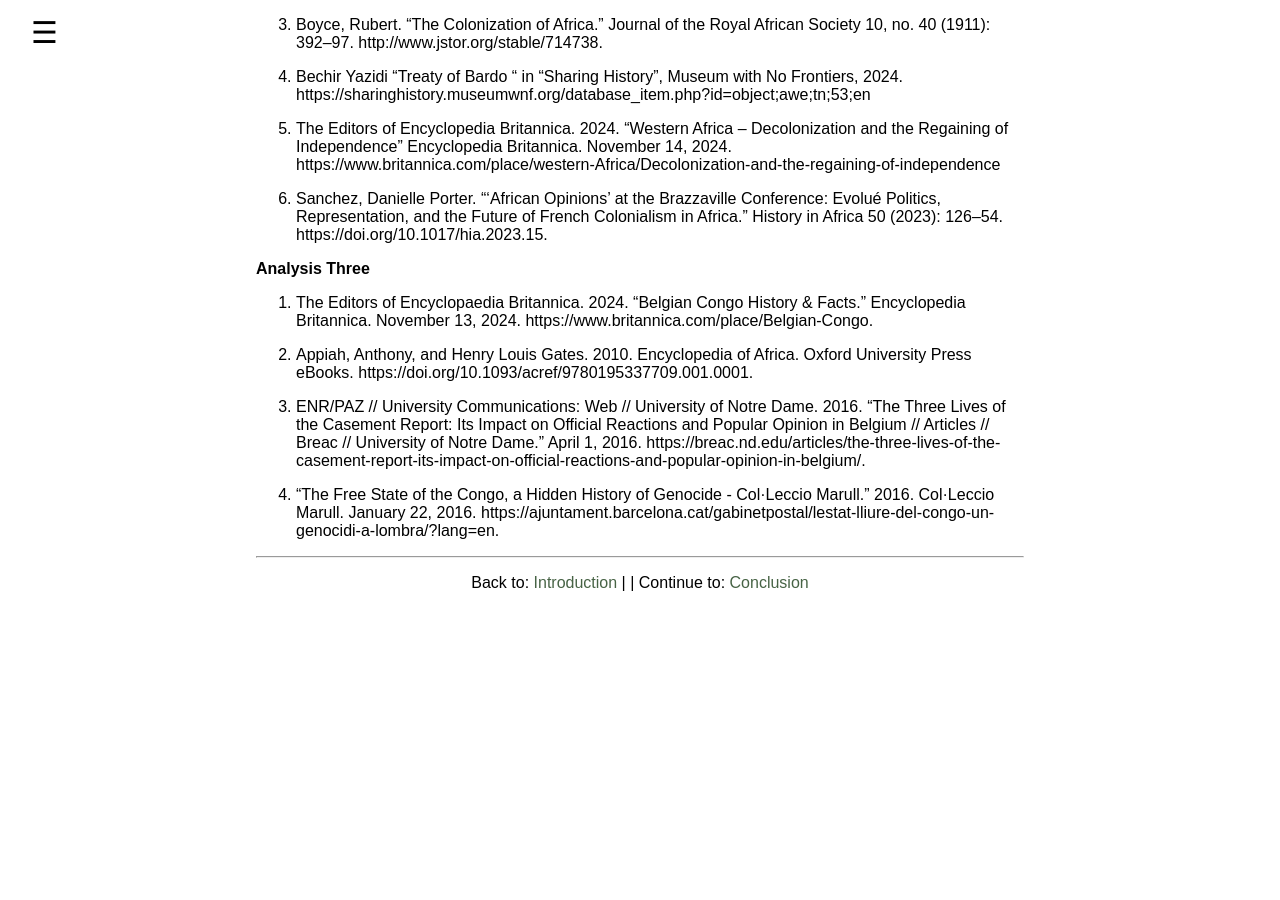
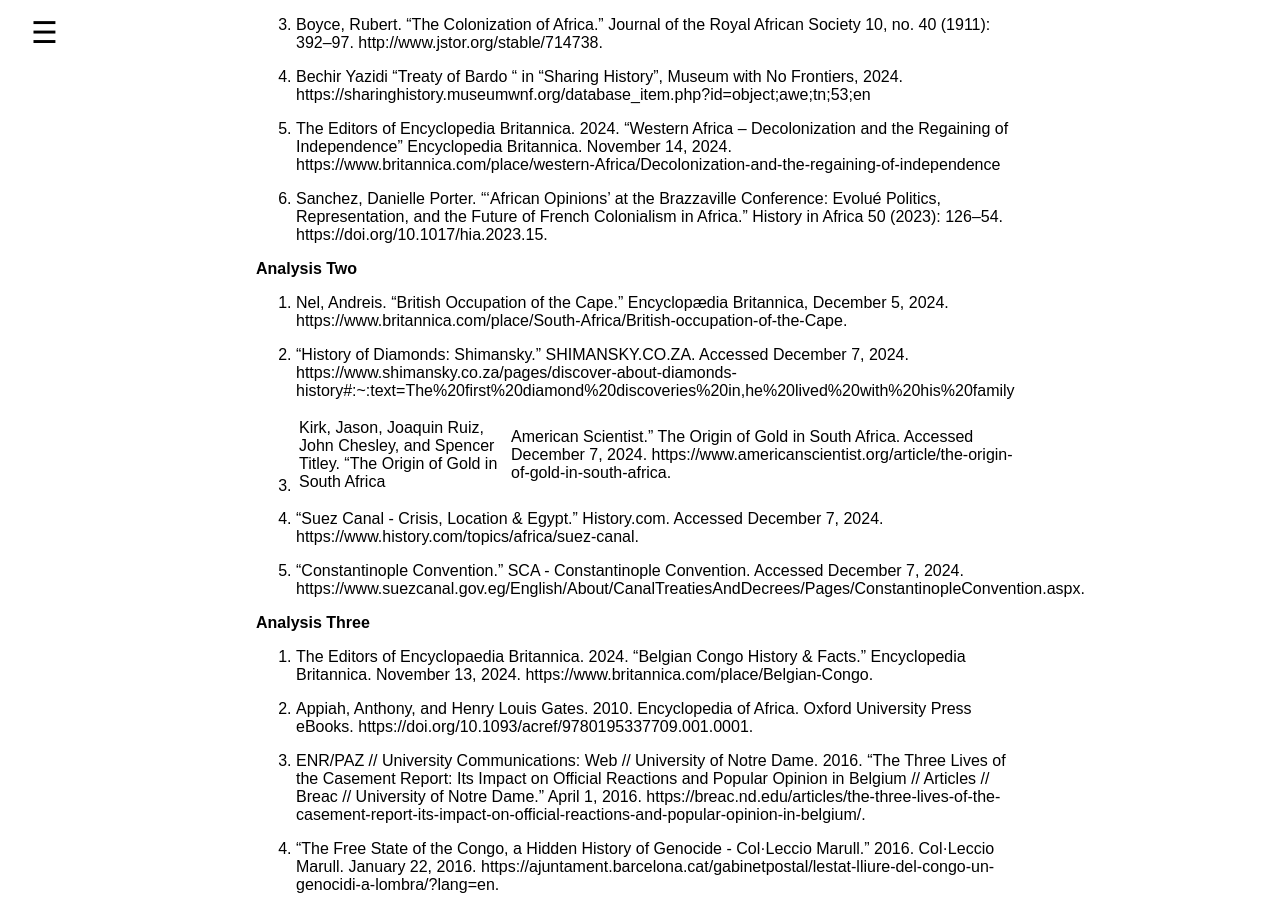
Before and after one commit to ebwgit/Weinzimer-Evan-EUH3205, a Jekyll site: the page built from 002_analysis.md, in a window 1280 px wide and 900 px high, scrolled down 6037 px. Built offline with Jekyll 4.4.1, drawn with Linux system fonts in a browser that asks for light colours; before the commit the page ends 6745 px from its top, so only the background shows below that.

Commit message:
Update 002_analysis.md

```diff
--- a/002_analysis.md
+++ b/002_analysis.md
@@ -72,6 +72,17 @@
 
 6. Sanchez, Danielle Porter. “‘African Opinions’ at the Brazzaville Conference: Evolué Politics, Representation, and the Future of French Colonialism in Africa.” History in Africa 50 (2023): 126–54. https://doi.org/10.1017/hia.2023.15.
 
+**Analysis Two**
+1. Nel, Andreis. “British Occupation of the Cape.” Encyclopædia Britannica, December 5, 2024. https://www.britannica.com/place/South-Africa/British-occupation-of-the-Cape.
+
+2. “History of Diamonds: Shimansky.” SHIMANSKY.CO.ZA. Accessed December 7, 2024. https://www.shimansky.co.za/pages/discover-about-diamonds-history#:~:text=The%20first%20diamond%20discoveries%20in,he%20lived%20with%20his%20family
+
+3. Kirk, Jason, Joaquin Ruiz, John Chesley, and Spencer Titley. “The Origin of Gold in South Africa | American Scientist.” The Origin of Gold in South Africa. Accessed December 7, 2024. https://www.americanscientist.org/article/the-origin-of-gold-in-south-africa.
+
+4. “Suez Canal ‑ Crisis, Location & Egypt.” History.com. Accessed December 7, 2024. https://www.history.com/topics/africa/suez-canal.
+
+5. “Constantinople Convention.” SCA - Constantinople Convention. Accessed December 7, 2024. https://www.suezcanal.gov.eg/English/About/CanalTreatiesAndDecrees/Pages/ConstantinopleConvention.aspx.
+
 **Analysis Three**
 
 1. The Editors of Encyclopaedia Britannica. 2024. “Belgian Congo History & Facts.” Encyclopedia Britannica. November 13, 2024. https://www.britannica.com/place/Belgian-Congo.
```
